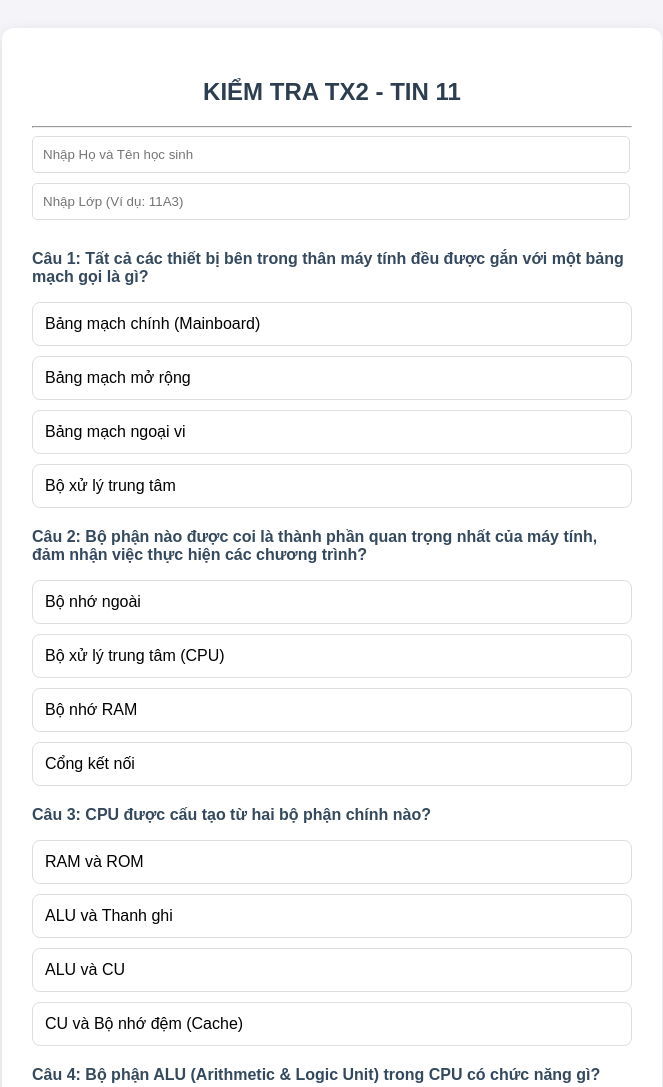
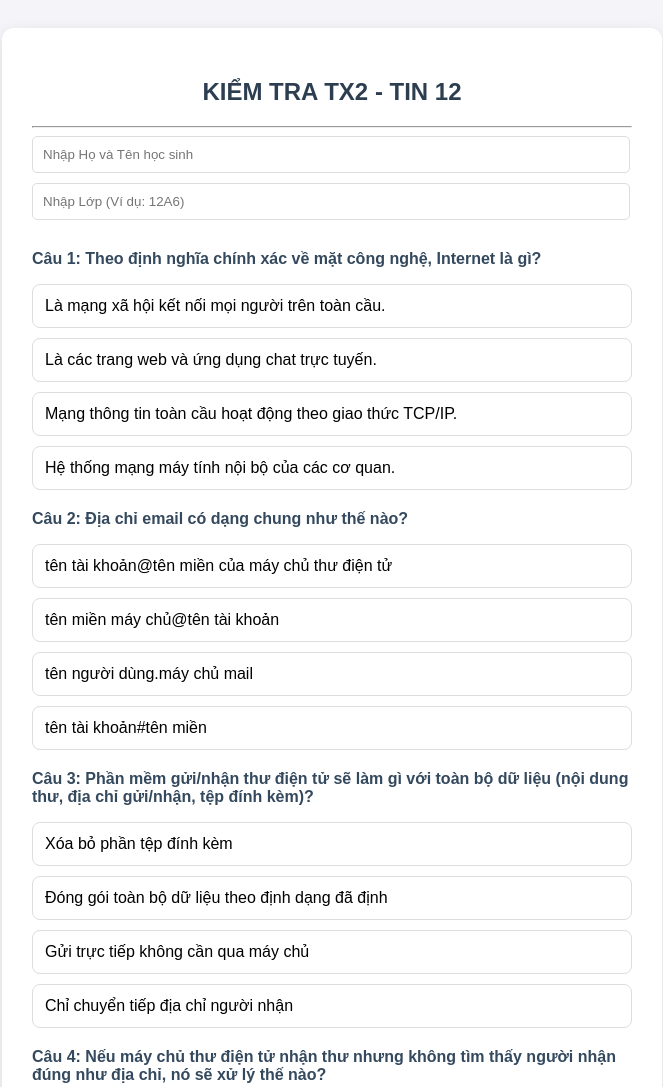
Before and after one commit to nguyenanhtuandt-pixel/edudongthap, a plain HTML site: page index.html in a window 1280 px wide. Shown: the top 1087 px of the page, without its empty margins (308-971 px from the left). Drawn offline with Linux system fonts and the light colour scheme.

Commit message:
Add files via upload

```diff
--- a/index.html
+++ b/index.html
@@ -22,10 +22,10 @@
 <body>
 
 <div class="quiz-container">
-    <h2>KIỂM TRA TX2 - TIN 11</h2>
+    <h2>KIỂM TRA TX2 - TIN 12</h2>
     <hr>
     <input type="text" id="hoTen" placeholder="Nhập Họ và Tên học sinh">
-    <input type="text" id="lop" placeholder="Nhập Lớp (Ví dụ: 11A3)">
+    <input type="text" id="lop" placeholder="Nhập Lớp (Ví dụ: 12A6)">
 
     <div id="quiz">
         </div>
@@ -37,46 +37,47 @@
 <script>
     // 1. DỮ LIỆU CÂU HỎI
     const quizData = [
-        { q: "Tất cả các thiết bị bên trong thân máy tính đều được gắn với một bảng mạch gọi là gì?", options: [ "Bảng mạch chính (Mainboard)", "Bảng mạch mở rộng", "Bảng mạch ngoại vi", "Bộ xử lý trung tâm"], answer: 0 },
-	{ q: "Bộ phận nào được coi là thành phần quan trọng nhất của máy tính, đảm nhận việc thực hiện các chương trình?", options: [ "Bộ nhớ ngoài", "Bộ xử lý trung tâm (CPU)", "Bộ nhớ RAM", "Cổng kết nối"], answer: 1 },
-	{ q: "CPU được cấu tạo từ hai bộ phận chính nào?", options: [ "RAM và ROM", "ALU và Thanh ghi", "ALU và CU", "CU và Bộ nhớ đệm (Cache)"], answer: 2 },
-	{ q: "Bộ phận ALU (Arithmetic & Logic Unit) trong CPU có chức năng gì?", options: [ "Phối hợp đồng bộ các thiết bị của máy tính", "Lưu trữ dữ liệu lâu dài", "Thực hiện tất cả các phép tính số học và lôgic", "Kiểm tra và khởi động máy tính"], answer: 2 },
-	{ q: "Bộ phận CU (Control Unit) trong CPU có chức năng gì?", options: [ "Thực hiện các phép tính số học", "Phối hợp đồng bộ các thiết bị của máy tính, đảm bảo máy tính thực hiện đúng chương trình", "Lưu trữ các lệnh và dữ liệu đang được xử lý", "Lưu trữ dữ liệu hệ thống cố định"], answer: 1 },
-	{ q: "Đơn vị nào thường được dùng để đánh giá tốc độ của CPU?", options: [ "MB (Megabyte)", "GB (Gigabyte)", "GHz (Gigahertz)", "FLOPS"], answer: 2 },
-	{ q: "1 GHz tương ứng với bao nhiêu xung một giây?", options: [ "1 triệu xung", "10 triệu xung", "100 triệu xung", "1 tỉ xung"], answer: 3 },
-	{ q: "Vùng nhớ đặc biệt trong CPU dùng để lưu trữ tạm thời các lệnh và dữ liệu đang được xử lý với tốc độ rất nhanh là gì?", options: [ "Bộ nhớ đệm (Cache)", "Thanh ghi (Register)", "ROM", "SSD"], answer: 1 },
- 	{ q: "Bộ nhớ đệm (Cache) có vai trò gì trong CPU?", options: [ "Phối hợp các thiết bị ngoại vi", "Chứa dữ liệu được nạp trước từ bộ nhớ trong nhằm giảm thời gian đọc dữ liệu", "Thực hiện các phép tính lôgic XOR", "Lưu trữ chương trình kiểm tra máy tính lâu dài"], answer: 1 },
-	{ q: "Mỗi đơn vị xử lý trong một chip CPU đa lõi được gọi là gì?", options: [ "Thanh ghi", "Xung đồng hồ", "Lõi hoặc nhân (Core)", "Mạch lôgic"], answer: 2 },
-	{ q: "Bộ nhớ trong của máy tính được chia thành hai loại chính là gì?", options: [ "Đĩa cứng và Đĩa mềm", "RAM và ROM", "Cache và Thanh ghi", "Thẻ nhớ và Đĩa quang"], answer: 1 },
-	{ q: "Đặc điểm nào sau đây là của bộ nhớ RAM?", options: [ "Chỉ có thể đọc mà không thể ghi hay xoá", "Dùng để lưu trữ dữ liệu lâu dài không cần nguồn nuôi", "Là bộ nhớ có thể ghi được, dùng để ghi dữ liệu tạm thời khi chạy chương trình (tắt máy dữ liệu bị xoá)", "Chứa các chương trình kiểm tra hay khởi động máy tính"], answer: 2 },
-	{ q: "Đặc điểm nào sau đây là của bộ nhớ ROM?", options: [ "Dữ liệu bị xoá khi tắt máy", "Dùng để lưu trữ tạm thời các lệnh đang xử lý", "Không cần nguồn nuôi, lưu trữ dữ liệu/chương trình lâu dài (như chương trình khởi động)", "Có dung lượng lớn hơn RAM và thời gian truy cập nhanh hơn"], answer: 2 },
-	{ q: "So với RAM, bộ nhớ ROM thường có đặc điểm nào sau đây?", options: [ "Dung lượng lớn hơn, thời gian truy cập nhỏ hơn", "Dung lượng nhỏ hơn, thời gian truy cập trung bình lớn hơn", "Dung lượng lớn hơn, thời gian truy cập lớn hơn", "Dung lượng và thời gian truy cập tương đương nhau"], answer: 1 },
-	{ q: "Các tham số đo hiệu năng của bộ nhớ trong gồm có:", options: [ "Tần số xung clock và số lõi", "Dung lượng bộ nhớ và thời gian truy cập trung bình", "Kích thước vật lý và số cổng kết nối", "Số lượng bóng bán dẫn và điện áp"], answer: 1 },
-	{ q: "Đơn vị tính dung lượng bộ nhớ trong thường gặp là:", options: [ "GHz hoặc MHz", "MB, GB (ví dụ 8 GB, 16 GB, 32 GB)", "Khóa K1, K2", "Bit/giây"], answer: 1 },
-	{ q: "Ý nghĩa của việc giảm thời gian truy cập bộ nhớ trong là gì?", options: [ "Giúp giảm dung lượng lưu trữ của máy tính", "Tăng dung lượng bộ nhớ ngoài", "Nâng cao hiệu suất tổng thể của máy tính", "Giảm số lượng lõi trong CPU"], answer: 2 },
-	{ q: "Thiết bị nào sau đây KHÔNG thuộc loại bộ nhớ ngoài?", options: [ "Đĩa từ (đĩa cứng)", "Đĩa thể rắn (SSD)", "Bộ nhớ RAM", "Đĩa quang / Thẻ nhớ USB"], answer: 2 },
- 	{ q: "Ưu điểm của bộ nhớ ngoài so với RAM là gì?", options: [ "Tốc độ truy cập nhanh hơn rất nhiều", "Giá thành rẻ hơn RAM và có dung lượng lớn", "Luôn được gắn cố định bên trong CPU", "Không bị ảnh hưởng bởi từ trường"], answer: 1 },
-	{ q: "So sánh tốc độ truy cập giữa các loại đĩa thuộc bộ nhớ ngoài:", options: [ "Đĩa quang nhanh hơn đĩa cứng và đĩa SSD", "Đĩa cứng (điện cơ) có tốc độ truy cập chậm hơn đĩa SSD nhưng nhanh hơn đĩa quang", "Đĩa SSD chậm hơn đĩa cứng", "Tất cả các loại đĩa đều có tốc độ như nhau"], answer: 1 },
-	{ q: "Dung lượng của các bộ nhớ ngoài phổ biến hiện nay thường được tính bằng đơn vị nào?", options: [ "KB hoặc MB", "GB hoặc TB", "Hz hoặc GHz", "Byte hoặc Bit"], answer: 1 },
-	{ q: "Về bản chất, CPU là một mạch điện tử dùng để biến đổi (xử lý) loại dữ liệu nào?", options: [ "Dữ liệu văn bản thô", "Dữ liệu nhị phân (các bit 0 và 1)", "Dữ liệu hình ảnh màu", "Dữ liệu âm thanh tương tự (Analog)"], answer: 1 },
-	{ q: "Các đại lượng lôgic chỉ nhận một trong hai giá trị nào?", options: [ "Đúng (1) và Sai (0)", "Dương (+) và Âm (-)", "Mở và Tắt", "Cao và Thấp"], answer: 0 },
-	{ q: "Phép nhân lôgic còn có tên gọi khác và kí hiệu là gì?", options: [ "Phép cộng lôgic (OR)", "Phép nhân lôgic (AND, kí hiệu ∧)", "Phép phủ định (NOT)", "Phép loại trừ (XOR)"], answer: 1 },
-	{ q: "Phép nhân lôgic x AND y (x ∧ y) cho kết quả bằng 1 khi nào?", options: [ "Khi x = 1 hoặc y = 1", "Khi cả hai đại lượng x và y đều bằng 1", "Khi x và y khác giá trị nhau", "Khi cả hai đại lượng x và y đều bằng 0"], answer: 1 },
-	{ q: "Phép cộng lôgic x OR y (x ∨ y) cho kết quả bằng 1 khi nào?", options: [ "Khi ít nhất một trong hai đại lượng x HOẶC y bằng 1", "Chỉ khi cả x và y đều bằng 1", "Khi x và y có giá trị bằng nhau", "Chỉ khi cả x và y đều bằng 0"], answer: 0 },
-	{ q: "Phép phủ định lôgic NOT x (kí hiệu x̄) cho kết quả như thế nào?", options: [ "Phủ định của 0 là 0", "Phủ định của 1 là 1", "Phủ định của 0 là 1 và phủ định của 1 là 0", "Luôn cho kết quả là 1"], answer: 2 },
-	{ q: "Phép hoặc loại trừ x XOR y (x ⊕ y) cho kết quả bằng 1 khi nào?", options: [ "Khi x và y cùng bằng 1", "Khi x và y cùng bằng 0", "Khi hai đại lượng x và y có giá trị khác nhau", "Khi hai đại lượng x và y có giá trị giống nhau"], answer: 2 },
- 	{ q: "Trong mạch điện minh hoạ phép toán lôgic, rơ le điện tử thường đóng sẽ ngắt mạch điện khi nào?", options: [ "Khi không được cấp điện", "Khi được cấp điện", "Khi bóng đèn bị hỏng", "Khi dòng điện bằng 0"], answer: 1 },
-	{ q: "Sơ đồ mạch điện thực hiện phép nhân lôgic (AND) sử dụng hai rơ le K1 và K2 mắc với nhau như thế nào?", options: [ "Mắc song song", "Mắc nối tiếp", "Mắc hỗn hợp", "Không cần mắc nối với nhau"], answer: 1 },
-	{ q: "Sơ đồ mạch điện thực hiện phép cộng lôgic (OR) sử dụng hai rơ le K1 và K2 mắc với nhau như thế nào?", options: [ "Mắc nối tiếp", "Mắc song song", "Mắc nối tiếp với bóng đèn phủ định", "Mắc cầu"], answer: 1 },
-	{ q: "Các mạch điện thực hiện các phép toán lôgic cơ bản (AND, OR, NOT, XOR,...) được gọi là gì?", options: [ "Cổng lôgic (Lôgic gate)", "Cổng kết nối ngoại vi", "Thanh ghi", "Đơn vị xử lý ALU"], answer: 0 },
-	{ q: "Mạch lôgic (hay mạch số) được định nghĩa là gì?", options: [ "Mạch điện chứa bộ nhớ RAM và ROM", "Mạch điện hay điện tử có đầu vào và đầu ra thể hiện các giá trị lôgic", "Mạch kết nối đĩa cứng với mainboard", "Mắc điều khiển tốc độ quạt tản nhiệt"], answer: 1 },
-	{ q: "Bất cứ mạch lôgic nào cũng có thể được xây dựng từ các cổng lôgic cơ bản nào?", options: [ "Chỉ từ cổng XOR", "Chỉ từ cổng NAND và NOR", "Các cổng AND, OR, NOT", "Các thanh ghi và bộ nhớ Cache"], answer: 2 },
-	{ q: "Hệ nhị phân là hệ đếm chỉ sử dụng hai chữ số nào?", options: [ "1 và 2", "0 và 1", "0 và 2", "1 và 10"], answer: 1 },
-	{ q: "Trong hệ nhị phân, giá trị của chữ số 1 ở hàng thứ k tính từ phải sang trái có giá trị bằng bao nhiêu?", options: [ "10^(k-1)", "2^(k-1)", "2^k", "k^2"], answer: 1 },
-	{ q: "Số nhị phân 10011₂ có giá trị trong hệ thập phân là bao nhiêu?", options: [ "17", "18", "19", "21"], answer: 2 },
-	{ q: "Khi thực hiện phép cộng hai số nhị phân 1 bit (x + y), trường hợp nào dưới đây phát sinh số nhớ bằng 1?", options: [ "x = 0, y = 0", "x = 0, y = 1", "x = 1, y = 0", "x = 1, y = 1"], answer: 3 },
- 	{ q: "Khi cộng hai số 1 bit (x và y), kết quả thu được gồm số nhớ z và kết quả t. Công thức lôgic tương ứng của z và t là gì?", options: [ "z = x ∨ y và t = x ∧ y", "z = x ∧ y và t = x ⊕ y", "z = x ⊕ y và t = x ∧ y", "z = x̄ và t = ȳ"], answer: 1 },
-	{ q: "Kết quả của phép cộng nhị phân 110₂ + 111₂ trong hệ nhị phân và hệ thập phân lần lượt là:", options: [ "1101₂ (bằng 13 trong hệ thập phân)", "1011₂ (bằng 11 trong hệ thập phân)", "1100₂ (bằng 12 trong hệ thập phân)", "1111₂ (bằng 15 trong hệ thập phân)"], answer: 0 },
+        { q: "Theo định nghĩa chính xác về mặt công nghệ, Internet là gì?", options: [ "Là mạng xã hội kết nối mọi người trên toàn cầu.", "Là các trang web và ứng dụng chat trực tuyến.", "Mạng thông tin toàn cầu hoạt động theo giao thức TCP/IP.", "Hệ thống mạng máy tính nội bộ của các cơ quan."], answer: 2 },
+	{ q: "Địa chỉ email có dạng chung như thế nào?", options: [ "tên tài khoản@tên miền của máy chủ thư điện tử", "tên miền máy chủ@tên tài khoản", "tên người dùng.máy chủ mail", "tên tài khoản#tên miền"], answer: 0 },
+	{ q: "Phần mềm gửi/nhận thư điện tử sẽ làm gì với toàn bộ dữ liệu (nội dung thư, địa chỉ gửi/nhận, tệp đính kèm)?", options: [ "Xóa bỏ phần tệp đính kèm", "Đóng gói toàn bộ dữ liệu theo định dạng đã định", "Gửi trực tiếp không cần qua máy chủ", "Chỉ chuyển tiếp địa chỉ người nhận"], answer: 1 },
+	{ q: "Nếu máy chủ thư điện tử nhận thư nhưng không tìm thấy người nhận đúng như địa chỉ, nó sẽ xử lý thế nào?", options: [ "Tự động xóa thư vĩnh viễn", "Lưu giữ thư trong 30 ngày rồi xóa", "Tạo một thư báo lỗi chuyển ngược lại người gửi", "Chuyển ngẫu nhiên cho một người dùng khác"], answer: 2 },
+	{ q: "Tập hợp các quy định cách thức giao tiếp giữa các đối tượng tham gia truyền nhận dữ liệu qua mạng gọi là gì?", options: [ "Mạng máy tính", "Giao thức mạng (network protocol)", "Phần mềm ứng dụng", "Hệ điều hành mạng"], answer: 1 },
+	{ q: "Tên gọi khác của giao thức mạng là gì?", options: [ "Giao thức truyền thông", "Giao thức địa chỉ", "Giao thức định tuyến", "Giao thức kết nối"], answer: 1 },
+	{ q: "Giao thức nào liên quan trực tiếp đến việc gửi thư điện tử?", options: [ "POP3", "IMAP", "SMTP", "HTTP"], answer: 2 },
+ 	{ q: "Các giao thức nào sau đây quy định về cách thức người nhận lấy thư điện tử?", options: [ "SMTP và TCP", "POP3 và IMAP", "IP và Ethernet", "DNS và HTTP"], answer: 1 },
+	{ q: "Giao thức Ethernet quy định việc truyền tin trong loại mạng nào?", options: [ "Mạng diện rộng (WAN)", "Mạng toàn cầu (Internet)", "Mạng cục bộ (LAN)", "Mạng đô thị (MAN)"], answer: 2 },
+ 	{ q: "Trong giao thức Ethernet, mỗi thiết bị tham gia mạng đều có một địa chỉ bằng số đi theo phần cứng gọi là gì?", options: [ "Địa chỉ IP", "Địa chỉ MAC", "Địa chỉ URL", "Địa chỉ cổng"], answer: 1 },
+ 	{ q: "Trong mạng cục bộ (Ethernet), việc truyền dữ liệu căn cứ vào loại địa chỉ nào?", options: [ "Địa chỉ IP", "Địa chỉ email", "Địa chỉ MAC", "Tên miền"], answer: 2 },
+	{ q: "Trong Ethernet, máy nhận dùng thành phần nào để phát hiện lỗi truyền dữ liệu?", options: [ "Mã kiểm tra kèm theo dữ liệu", "Địa chỉ IP", "Tên miền DNS", "Cổng ứng dụng"], answer: 0 },
+	{ q: "Vì sao trong giao thức Ethernet người ta không truyền một lượng tin dài không giới hạn giữa hai máy tính?", options: [ "Vì làm tăng tốc độ truyền dữ liệu quá mức", "Vì có thể làm quá tải máy nhận và cản trở các cuộc truyền khác", "Vì phần cứng máy tính không cho phép", "Vì dữ liệu sẽ bị xóa tự động"], answer: 1 },
+	{ q: "Việc truyền dữ liệu trong Ethernet được thực hiện dưới dạng nào?", options: [ "Từng ký tự riêng lẻ", "Toàn bộ tệp tin một lần", "Từng gói dữ liệu có độ dài xác định", "Luồng tín hiệu liên tục không ngắt quãng"], answer: 2 },
+	{ q: "Các quy định của giao thức mạng liên quan đến những yếu tố nào của dữ liệu?", options: [ "Chỉ liên quan đến tốc độ đường truyền", "Định dạng, ý nghĩa và cách xử lý dữ liệu", "Giá thành thiết bị và chi phí dịch vụ", "Tên người sở hữu thiết bị"], answer: 1 },
+	{ q: "Hai giao thức quan trọng nhất của mạng Internet là gì?", options: [ "HTTP và DNS", "SMTP và POP3", "IP và TCP", "Ethernet và MAC"], answer: 2 },
+	{ q: "Hai nội dung chính của giao thức IP là gì?", options: [ "Đóng gói thư và phát hiện lỗi", "Đánh địa chỉ và định tuyến", "Mã hóa trang web và gán cổng ứng dụng", "Cắt gói tin và rắp ráp dữ liệu"], answer: 1 },
+	{ q: "Hiện nay có hai loại địa chỉ IP nào?", options: [ "IPv1 và IPv2", "IPv3 và IPv4", "IPv4 và IPv6", "IPv6 và IPv8"], answer: 2 },
+	{ q: "Mỗi địa chỉ IPv4 có độ dài là bao nhiêu byte?", options: [ "2 byte", "4 byte", "6 byte", "8 byte"], answer: 1 },
+	{ q: "Địa chỉ IP thường được viết theo kiểu ‘dot decimal’, tức là các giá trị byte được viết trong hệ nào và phân tách bằng dấu gì?", options: [ "Hệ nhị phân, phân tách bằng dấu phẩy", "Hệ thập phân, phân tách bằng dấu chấm", "Hệ thập lục phân, phân tách bằng dấu hai chấm", "Hệ thập phân, phân tách bằng dấu gạch ngang"], answer: 1 },
+ 	{ q: "Địa chỉ MAC có độ dài bao nhiêu byte?", options: [ "4 byte", "6 byte", "8 byte", "16 byte"], answer: 1 },
+	{ q: "Điểm khác biệt cơ bản giữa địa chỉ MAC và địa chỉ IP là gì?", options: [ "MAC thay đổi được, IP gắn cố định vào phần cứng", "MAC là 4 byte, IP là 6 byte", "MAC gán liền với phần cứng không thay đổi, IP được gán cho thiết bị và có thể thay đổi", "MAC dùng trên Internet, IP dùng trong mạng LAN"], answer: 2 },
+	{ q: "Khi chuyển dữ liệu giữa hai máy tính trong cùng một mạng cục bộ (LAN), máy tính chỉ cần loại địa chỉ nào?", options: [ "Địa chỉ IP", "Địa chỉ MAC", "Tên miền", "Địa chỉ email"], answer: 1 },
+	{ q: "Khi dữ liệu được gửi từ mạng LAN này sang mạng LAN khác, thiết bị mạng nào đóng vai trò hướng dẫn dữ liệu ‘tìm đường’?", options: [ "Switch", "Modem", "Router", "Hub"], answer: 2 },
+	{ q: "Cách thức chọn cổng thích hợp để gửi gói dữ liệu tới đích của Router được gọi là gì?", options: [ "Định tuyến (chọn đường)", "Đóng gói dữ liệu", "Kiểm soát lỗi truyền", "Phân giải tên miền"], answer: 0 },
+	{ q: "Trong phương pháp định tuyến tĩnh, nếu địa chỉ đến không có trong bảng hướng dẫn thì gói dữ liệu sẽ được xử lý như thế nào?", options: [ "Bị Router hủy bỏ ngay lập tức", "Được gửi theo cổng mặc định", "Trả lại ngay cho máy gửi", "Gửi đến tất cả các cổng của Router"], answer: 1 },
+	{ q: "Phương pháp định tuyến nào cho phép thay đổi cổng gửi đi tùy thuộc vào điều kiện cụ thể (như tuyến đường bị quá tải)?", options: [ "Định tuyến tĩnh", "Định tuyến cố định", "Định tuyến động", "Định tuyến thủ công"], answer: 2 },
+	{ q: "Tên viết tắt của giao thức liên mạng (Internet Protocol) là gì?", options: [ "TCP", "IP", "MAC", "HTTP"], answer: 1 },
+	{ q: "Tên tiếng Anh viết tắt của giao thức kiểm soát việc truyền dữ liệu là gì?", options: [ "IP (Internet Protocol)", "TCP (Transmission Control Protocol)", "UDP (User Datagram Protocol)", "HTTP (Hypertext Transmission Protocol)"], answer: 1 },
+	{ q: "Nhược điểm của giao thức IP khi truyền dữ liệu là gì?", options: [ "Không thể truyền dữ liệu giữa các mạng khác nhau", "Chỉ đảm bảo chuyển từ mạng này đến mạng kia, không đảm bảo đến đúng ứng dụng cụ thể trên máy", "Không hỗ trợ địa chỉ nhị phân", "Bắt buộc phải có dây cáp tín hiệu nối trực tiếp"], answer: 1 },
+ 	{ q: "Để đảm bảo các gói dữ liệu gửi đi không bị lẫn giữa các ứng dụng trên cùng một máy, TCP cấp cho mỗi ứng dụng một chỉ số gọi là gì?", options: [ "Địa chỉ IP", "Cổng ứng dụng", "Địa chỉ MAC", "Mã kiểm tra"], answer: 1 },
+	{ q: "Tại nơi gửi, giao thức TCP làm nhiệm vụ gì đối với dữ liệu?", options: [ "Nối các dữ liệu nhỏ thành một tệp lớn", "Cắt dữ liệu ra thành nhiều gói có độ dài xác định", "Mã hóa dữ liệu thành hình ảnh", "Chuyển dữ liệu trực tiếp lên vệ tinh"], answer: 1 },
+	{ q: "Tại sao gói dữ liệu TCP gửi sau lại có thể đến nơi nhận trước?", options: [ "Do các gói dữ liệu được gán cổng ứng dụng khác nhau", "Do các gói dữ liệu có thể lưu ở các router với thời gian khác nhau và đi theo đường khác nhau", "Do giao thức IP cố tình đảo ngược thứ tự gói tin", "Do máy nhận sắp xếp sai"], answer: 1 },
+	{ q: "Để nơi nhận có thể ráp lại đúng thứ tự các gói dữ liệu ban đầu, TCP thực hiện công việc gì?", options: [ "Đánh số theo thứ tự cho các gói dữ liệu theo từng ứng dụng", "Kiểm tra địa chỉ MAC của nơi nhận", "Gửi lại tất cả các gói tin từ đầu", "Yêu cầu Router tự động sắp xếp"], answer: 0 },
+	{ q: "Việc tách dữ liệu thành nhiều gói trong giao thức mạng mang lại lợi ích gì lớn cho đường truyền vật lý?", options: [ "Giúp tăng độ dài cho mỗi cuộc gọi điện thoại", "Cho phép nhiều cuộc truyền khác nhau thực hiện xen kẽ, tận dụng đường truyền", "Loại bỏ hoàn toàn sự cố thất lạc gói tin", "Giúp máy tính không cần sử dụng địa chỉ IP"], answer: 1 },
+	{ q: "Giao thức HTTP (Hypertext Transmission Protocol) có chức năng gì?", options: [ "Quy định cách truyền thư điện tử", "Quy định cách biểu diễn (mã hoá) các trang web", "Thay thế địa chỉ IP bằng chữ", "Kiểm tra lỗi phần cứng mạng"], answer: 1 },
+	{ q: "Giao thức DNS (Domain Name System) có vai trò gì trên mạng Internet?", options: [ "Cho phép dùng hệ thống tên bằng chữ thay thế cho địa chỉ IP khó nhớ", "Chia dữ liệu thành các gói tin nhỏ", "Gán địa chỉ MAC cho card mạng", "Định tuyến đường đi ngắn nhất cho dữ liệu"], answer: 0 },
+	{ q: "Tên miền moet.edu.vn được dùng để thay thế cho thông tin nào?", options: [ "Địa chỉ MAC của máy tính cá nhân", "Địa chỉ IP của máy chủ Bộ Giáo dục và Đào tạo", "Cổng ứng dụng của dịch vụ gửi thư", "Mã kiểm tra lỗi của trang web"], answer: 1 },
+	{ q: "Chuỗi nhị phân 11000000 10101000 00000001 00000011 biểu diễn địa chỉ IPv4 nào ở dạng thập phân?", options: [ "10.25.0.255", "192.168.1.3", "131.214.23.16", "172.18.0.1"], answer: 1 },
+	{ q: "Tóm lại, vai trò chính của giao thức TCP trong mô hình TCP/IP là gì?", options: [ "Thiết lập địa chỉ và dẫn đường cho gói tin", "Đảm bảo việc truyền dữ liệu theo từng ứng dụng một cách chính xác, tin cậy và hiệu quả", "Chuyển đổi tên miền thành địa chỉ IP", "Mã hóa giao diện các trang web hiển thị trên trình duyệt"], answer: 1 },
+
     ];
 
     let userAnswers = new Array(quizData.length).fill(null);
```
